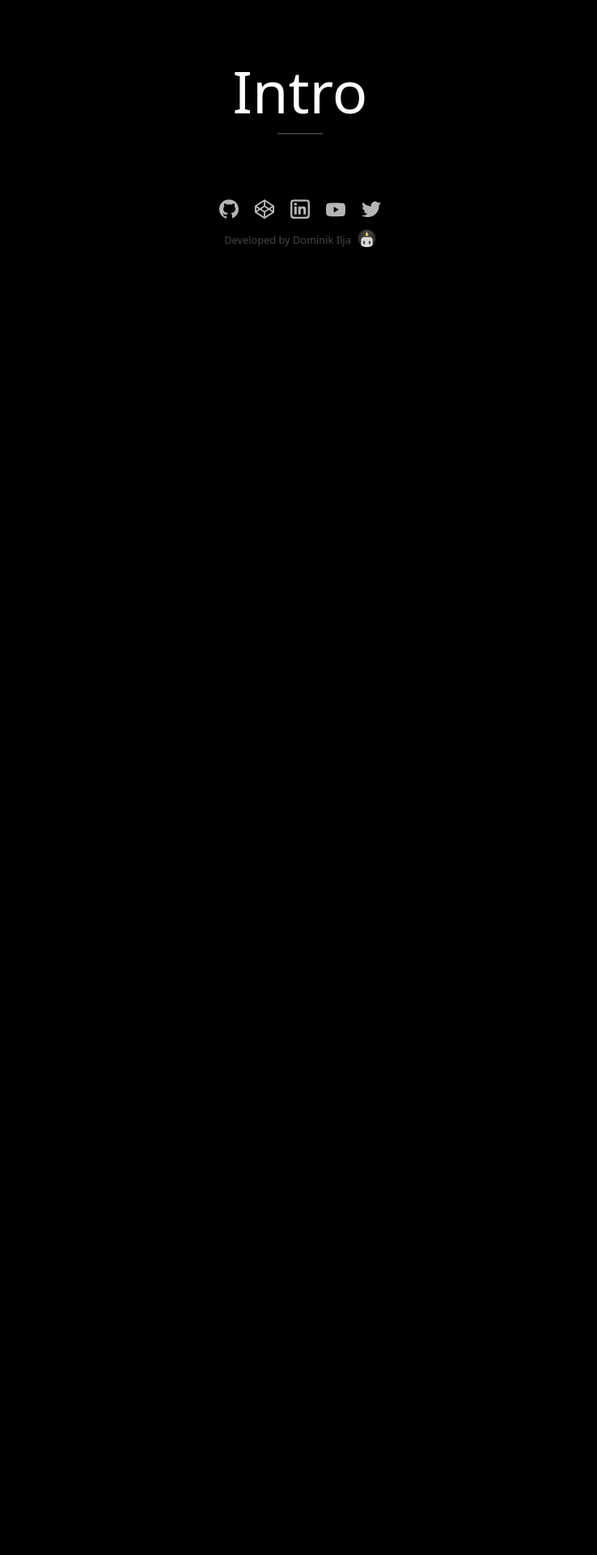
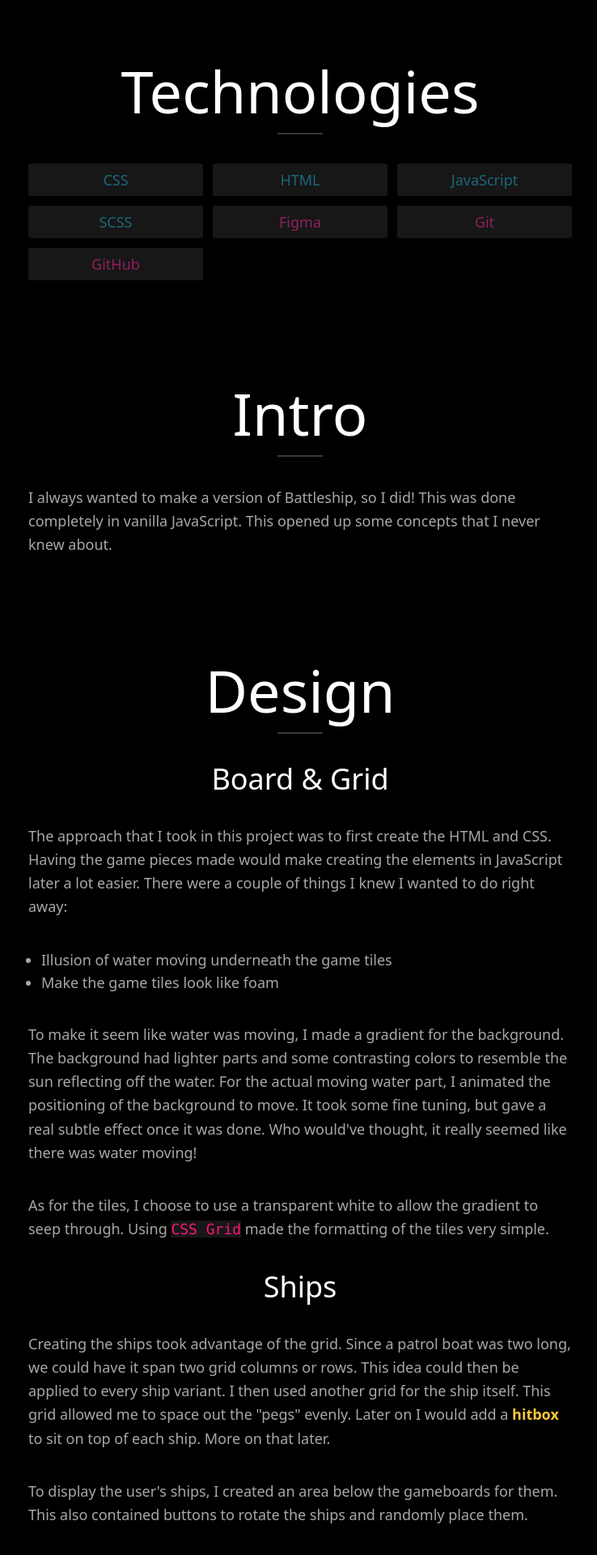
Before and after one commit to dominik-ilja/portfolio, a Next.js app: page /projects/battleship in a window 1280 px wide. Shown: the part 842-2762 px from the top of the page at 81% size, without its empty margins (269-1007 px from the left). Before the commit the page ends 1164 px from the top, so only its background shows below. Built offline with nearby package versions, Linux system fonts and the light colour scheme.

Commit message:
feat: Add battleship page

```diff
--- a/pages/projects/battleship.tsx
+++ b/pages/projects/battleship.tsx
@@ -6,8 +6,24 @@ import ProjectSection from "../../components/ProjectSection/ProjectSection";
 import SectionTitle from "../../components/Utilities/Titles/SectionTitle/SectionTitle";
 import Text from "../../components/Utilities/Text/Text";
 import thumbnail from "../../public/projects/battleship/thumbnail.png";
+import TechnologyGrid from "../../components/TechnologyGrid/TechnologyGrid";
+import List from "../../components/List/List";
+import Code from "../../components/Utilities/Code/Code";
+import SubTitle from "../../components/Utilities/Titles/SubTitle/SubTitle";
+import Bold from "../../components/Utilities/Bold/Bold";
+import Link from "../../components/Utilities/Link/Link";
 
 const Battleship = () => {
+  const technologies = [
+    { name: "CSS", type: "frontend" },
+    { name: "HTML", type: "frontend" },
+    { name: "JavaScript", type: "frontend" },
+    { name: "SCSS", type: "frontend" },
+    { name: "Figma", type: "workflow" },
+    { name: "Git", type: "workflow" },
+    { name: "GitHub", type: "workflow" },
+  ];
+
   return (
     <Layout>
       <Container>
@@ -17,11 +33,187 @@ const Battleship = () => {
           codeLink="https://github.com/Dominik-Ilja/battleship"
           viewLink="https://battleship-ilja.netlify.app/"
         >
-          <Text></Text>
+          <Text>
+            User plays against an Ai in this interactable web app. Users can
+            drag and drop their game pieces into the grid. The app detects if
+            the user input is valid, when to begin the game, when a user has
+            made a move, and when someone has won the game.
+          </Text>
         </ProjectIntro>
         <ProjectContainer>
           <ProjectSection>
+            <SectionTitle>Technologies</SectionTitle>
+            <TechnologyGrid technologies={technologies} />
+          </ProjectSection>
+
+          <ProjectSection>
             <SectionTitle>Intro</SectionTitle>
+            <Text>
+              I always wanted to make a version of Battleship, so I did! This
+              was done completely in vanilla JavaScript. This opened up some
+              concepts that I never knew about.
+            </Text>
+          </ProjectSection>
+          <ProjectSection>
+            <SectionTitle>Design</SectionTitle>
+            <SubTitle>Board & Grid</SubTitle>
+            <Text>
+              The approach that I took in this project was to first create the
+              HTML and CSS. Having the game pieces made would make creating the
+              elements in JavaScript later a lot easier. There were a couple of
+              things I knew I wanted to do right away:
+            </Text>
+            <List>
+              <li>Illusion of water moving underneath the game tiles</li>
+              <li>Make the game tiles look like foam</li>
+            </List>
+            <Text>
+              To make it seem like water was moving, I made a gradient for the
+              background. The background had lighter parts and some contrasting
+              colors to resemble the sun reflecting off the water. For the
+              actual moving water part, I animated the positioning of the
+              background to move. It took some fine tuning, but gave a real
+              subtle effect once it was done. Who would&apos;ve thought, it
+              really seemed like there was water moving!
+            </Text>
+            <Text>
+              As for the tiles, I choose to use a transparent white to allow the
+              gradient to seep through. Using <Code>CSS Grid</Code> made the
+              formatting of the tiles very simple.
+            </Text>
+            <SubTitle>Ships</SubTitle>
+            <Text>
+              Creating the ships took advantage of the grid. Since a patrol boat
+              was two long, we could have it span two grid columns or rows. This
+              idea could then be applied to every ship variant. I then used
+              another grid for the ship itself. This grid allowed me to space
+              out the &quot;pegs&quot; evenly. Later on I would add a{" "}
+              <Bold>hitbox</Bold> to sit on top of each ship. More on that
+              later.
+            </Text>
+            <Text>
+              To display the user&apos;s ships, I created an area below the
+              gameboards for them. This also contained buttons to rotate the
+              ships and randomly place them.
+            </Text>
+          </ProjectSection>
+          <ProjectSection>
+            <SectionTitle>JavaScript</SectionTitle>
+            <Text>
+              I&apos;m not going to cover every detail because a lot went into
+              this. Here are the main things I had to figure out:
+            </Text>
+            <List>
+              <li>Grid detection</li>
+              <li>Ship placement</li>
+              <li>Game start and end detection</li>
+              <li>Random ship placement</li>
+              <li>AI tile choice</li>
+              <li>Score</li>
+              <li>Game replay</li>
+            </List>
+
+            <SubTitle>Grid Detection</SubTitle>
+            <Text>
+              The first obstacle was, &quot;How the heck can I get the tiles to
+              detect a ship being placed on them?&quot; This led me to discover
+              a particular set of JavaScript events: <Code>dragstart</Code>,{" "}
+              <Code>dragend</Code>, <Code>dragover</Code>, and <Code>drop</Code>
+              . We could add listeners to the cells for dragover and drop
+              events.
+            </Text>
+            <Text>
+              To allow a drop,{" "}
+              <Link href="https://developer.mozilla.org/en-US/docs/Web/API/HTML_Drag_and_Drop_API/Drag_operations#drop_feedback">
+                I needed to prevent the default behavior of the dragover event
+              </Link>
+              . The events were setup and I could move onto the next step.
+            </Text>
+
+            <SubTitle>Ship Placement</SubTitle>
+            <Text>
+              We can start adding the ships to the board. The main problems at
+              this stage were:
+            </Text>
+            <List>
+              <li>Is the ship being placed out of the grid bounds</li>
+              <li>Is there a ship where the user is trying to place</li>
+              <li>How do we detect a vertical ship</li>
+            </List>
+            <Text>
+              All cells were added to an array when creating the grid. We&apos;d
+              use the index of the array to see if the move would be valid or
+              not. When adding the ship, we&apos;d update the values within the
+              array to match the HTML representation of the game. Now, all that
+              needed to happen was if any cell the ship would take up was
+              anything other than empty the move became invalid.
+            </Text>
+
+            <SubTitle>Game Start and End Detection</SubTitle>
+            <Text>
+              Each time a ship was placed a method would be triggered. Now, each
+              ship has a property called <Code>placed</Code> on it. This method
+              would check to see if every ship had been placed using this
+              property. If every ship had been placed a custom{" "}
+              <Code>shipsPlaced</Code> event would be triggered.
+            </Text>
+            <Text>
+              The window had an event listener attached to it that listened for
+              this specific event. When triggered, the game would start. For the
+              end of the game, every turn a check was run to see if all the
+              ships on either side were sunk. If one set of ships were sunk the
+              game would end.
+            </Text>
+
+            <SubTitle>Random Ship Placement</SubTitle>
+            <Text>
+              Instead of laying out the ships themselves, a user could opt to
+              randomly place their ships. We try to place every ship a use rhas,
+              but first we needed to make sure a user didn&apos;t already place
+              the ship. Next, I generated a random number, either 0 or 1, to
+              simulate a coin toss. The result determined if a ship was rotated
+              or not.
+            </Text>
+            <Text>
+              We then attempted to place the ship at randomly generated
+              coordinates. I figured since the board was small it wouldn&apos;t
+              be a bad idea to try and brute force it. Once the ship was placed,
+              we&apos;d perform a check to see if that was the last ship that
+              needed placed. If it was we&apos;d add the start game button.
+            </Text>
+
+            <SubTitle>AI tile choice</SubTitle>
+            <Text>
+              The AI would generate two random numbers within the grid range.
+              This coordinate would then be checked. If the cell was empty or
+              was an un-hit part of a ship, it&apos;d be updated. If the cell
+              was already interacted with before another loop would happen.
+              We&apos;d keep looping until it finally got a correct choice.
+            </Text>
+
+            <SubTitle>Score</SubTitle>
+            <Text>
+              Inside of a <Code>Game</Code> class, I kept track of the computer
+              and player score. I also kept a reference to the HTML elements for
+              the scores. When a winner was detected we updated the correct
+              score then gave the new score to the HTML element.
+            </Text>
+
+            <SubTitle>Game Replay</SubTitle>
+            <Text>
+              After updating the score, a method runs that creates a prompt.
+              This prompt has an event listener attached that resets the game.
+              The game is reset by removing all the game elements and
+              initializing the game properities over again.
+            </Text>
+          </ProjectSection>
+          <ProjectSection>
+            <SectionTitle>Future Updates</SectionTitle>
+            <List>
+              <li>Instructions on how to play</li>
+              <li>Smarter AI</li>
+              <li>Two Player</li>
+            </List>
           </ProjectSection>
         </ProjectContainer>
       </Container>
```
